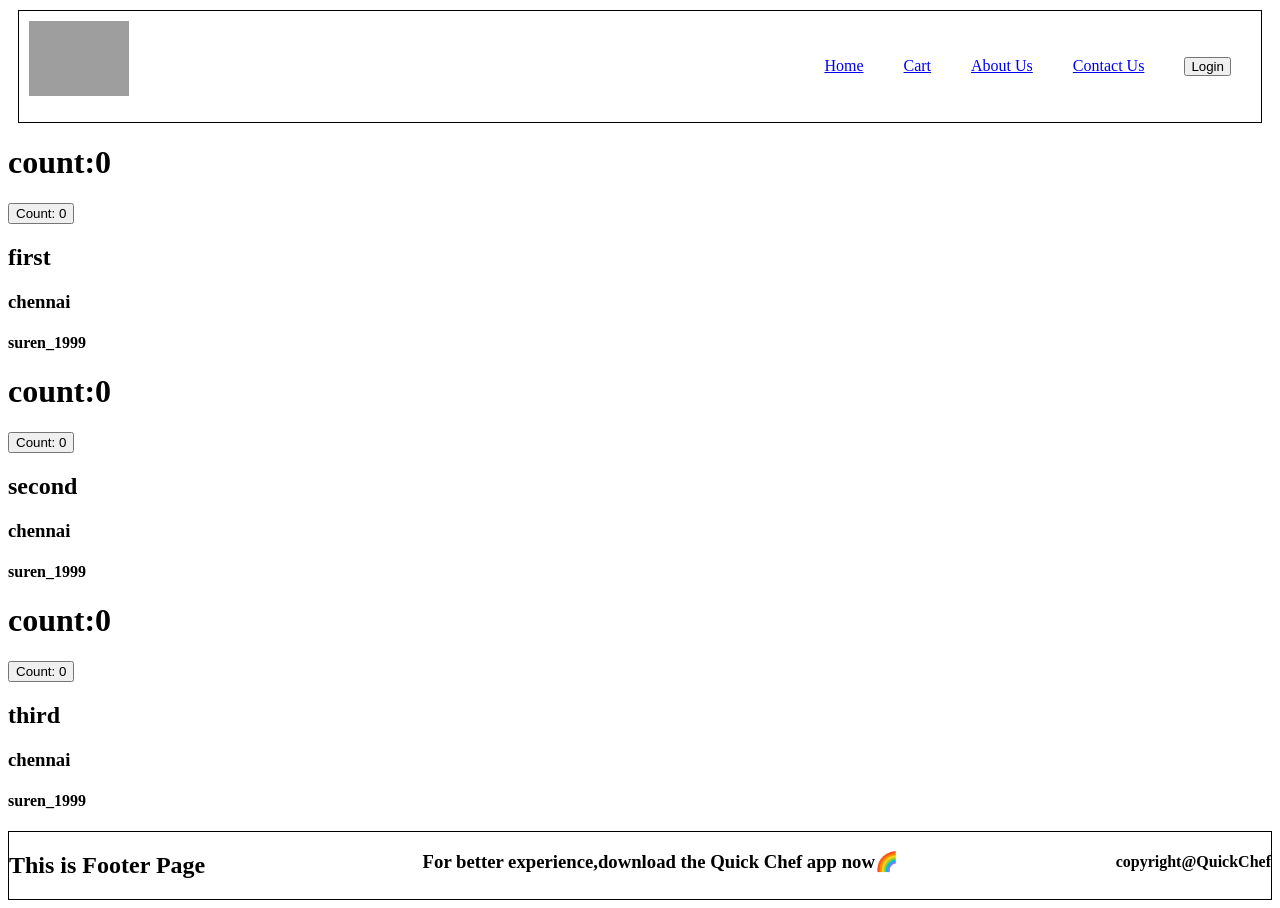
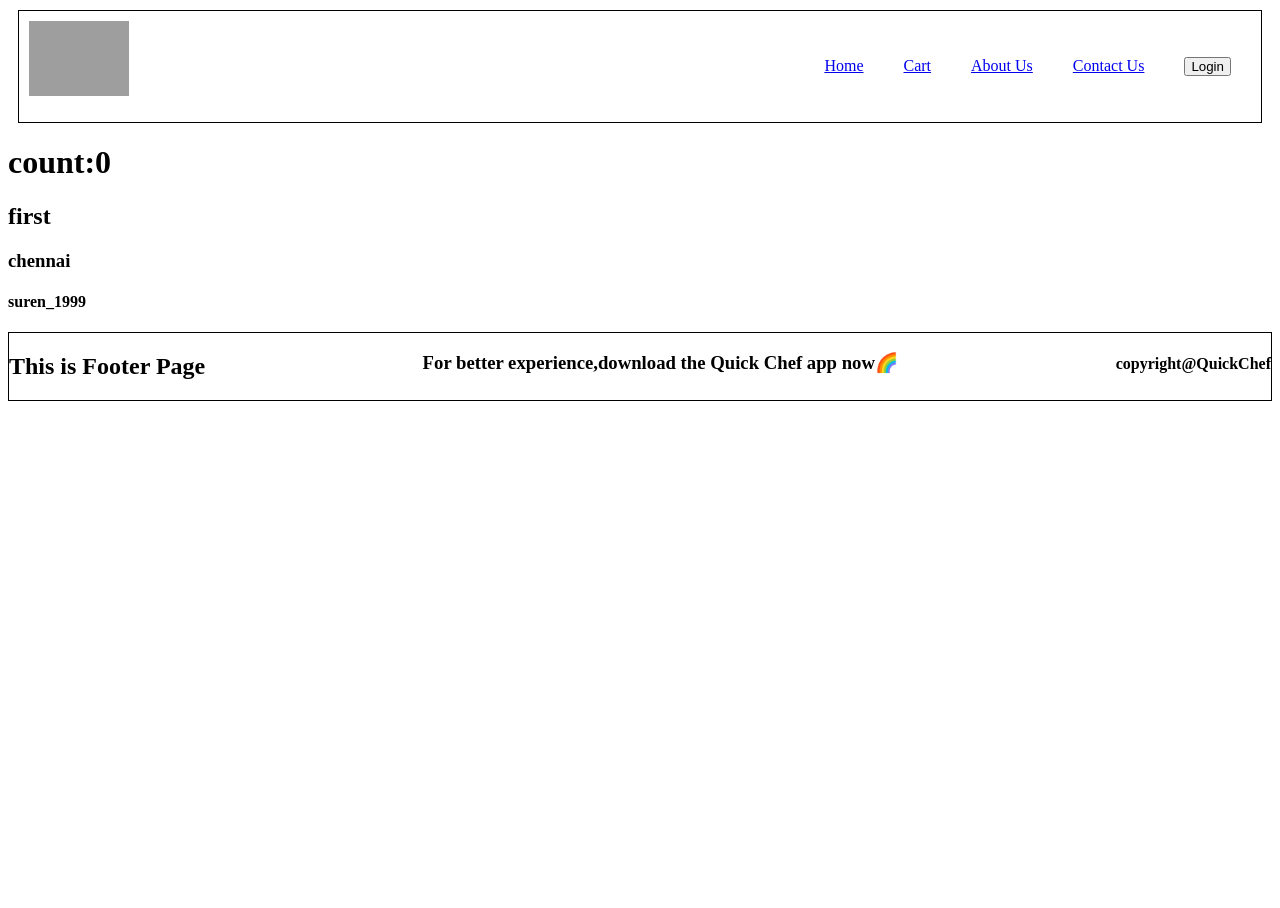
Before and after one commit to Suren2111/Food_App_React, a React (Vite) app: page /about in a window 1280 px wide. After the commit the page ends 800 px from the top, so only its background shows below. Built offline with nearby package versions, Linux system fonts and the light colour scheme; grey boxes are pictures that could not be loaded.

Commit message:
class based components - ueEffect-return function learned

```diff
--- a/src/Component/About.js
+++ b/src/Component/About.js
@@ -7,21 +7,19 @@ class About extends Component{
 
   constructor(){
     super();
-    console.log("parent constructor");
+    // console.log("parent constructor");
   }
 
   componentDidMount(){
-    console.log("parent componentDidMount");
+    // console.log("parent componentDidMount");
   }
 
   render(){
-    console.log("parent render")
+    // console.log("parent render")
     return(
       <>
 
-     <UserClass name={"first"} location={"chennai"} contact={"suren_1999"}/>
-     <UserClass name={"second"} location={"chennai"} contact={"suren_1999"}/>
-     <UserClass name={"third"} location={"chennai"} contact={"suren_1999"}/>
+     <User name={"first"} location={"chennai"} contact={"suren_1999"}/>
 
       </>
 
--- a/src/Component/User.js
+++ b/src/Component/User.js
@@ -1,6 +1,17 @@
-import { useState } from "react";
+import { useState,useEffect } from "react";
 const User=({name,location,contact})=>{
     const[count]=useState(0);
+    useEffect(()=>{
+    //    console.log("useEffect");
+    const timer=setInterval(() => {
+       console.log("suren")
+    }, 1000);
+
+       return ()=>{
+        clearInterval(timer);
+       }
+
+},[])
     return(
         <div>
             <h1>count:{count}</h1>
--- a/src/Component/UserClass.js
+++ b/src/Component/UserClass.js
@@ -5,30 +5,34 @@ class UserClass extends React.Component{
 
         super(props);
         this.state={
-            count:0
+            userInfo:{
+              login:"Loading...",
+              id:"Loading....",
+              type:"Loading...."
+            }
         }
         console.log(this.props.name + "Child constructor")
 
 
     }
 
-    componentDidMount(){
-        console.log(this.props.name + "child componentDidMount");
+    async componentDidMount(){
+      console.log("child componentDidMount");
+            const data=await fetch("https://api.github.com/users/suren2111")
+            const json=await data.json();
+            console.log(json);
+            this.setState({
+              userInfo:json
+            })
       }
      render(){
     console.log(this.props.name + "Child render")
-     const{name,location,contact}=this.props;
+     const{login,id,type}=this.props;
       return(
         <div>
-            <h1>count:{this.state.count}</h1>
-            <button onClick={()=>{
-              this.setState({
-                count:this.state.count+1
-              })
-            }}>Count: {this.state.count}</button>
-            <h2>{name}</h2>
-            <h3>{location}</h3>
-            <h4>{contact}</h4>
+            <h2>name:{this.state.userInfo.login}</h2>
+            <h3>location:{this.state.userInfo.id}</h3>
+            <h4>contact:{this.state.userInfo.type}</h4>
         </div>
       )
      }
```
